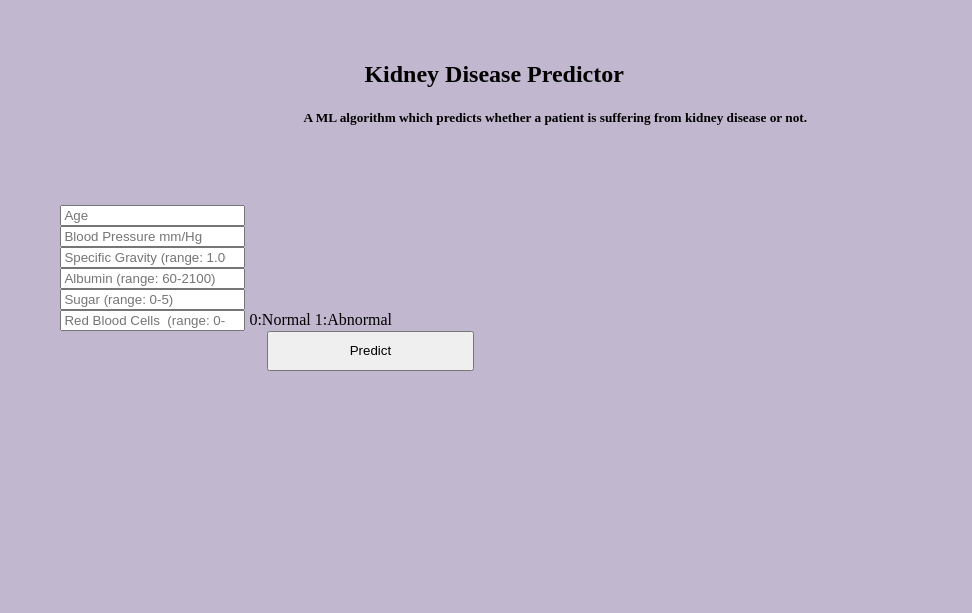
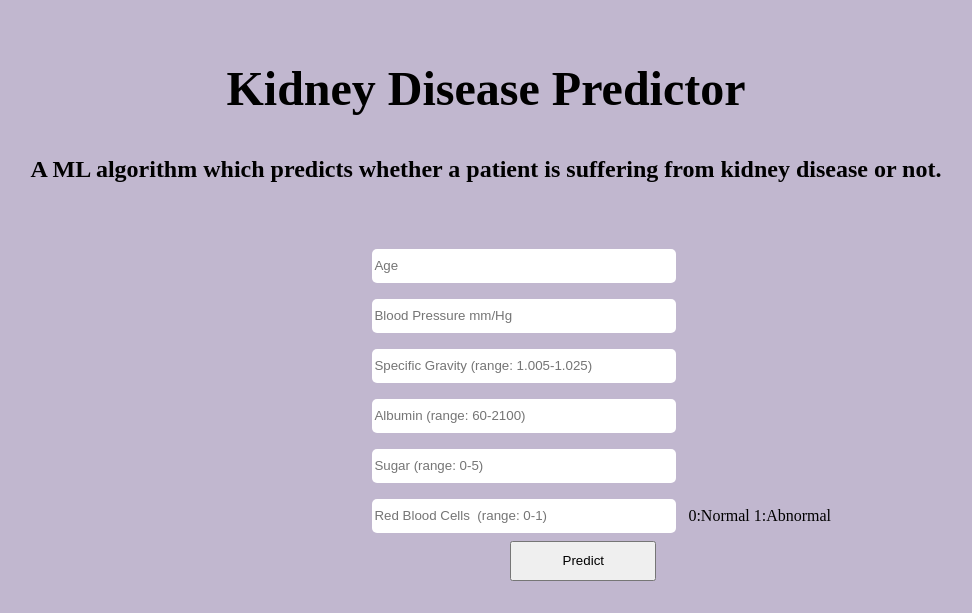
Before and after one commit to prathimacode-hub/DiaLogs, a Flask app: page /kidneystone in a window 1280 px wide. Shown: the part 192-805 px from the top of the page, without its empty margins (154-1126 px from the left). Run offline with Flask 2, Linux system fonts and the light colour scheme.

Commit message:
styled the kidney disease form page

```diff
--- a/static/kidney_form.css
+++ b/static/kidney_form.css
@@ -0,0 +1,27 @@
+body {
+    background-color: rgb(193, 183, 207);
+    margin: 2rem;
+    padding: 0;
+}
+
+.new h2 {
+    text-align: center;
+    font-size: 3rem;
+}
+.new h5 {
+    text-align: center;
+    font-size: 1.5rem;
+}
+
+form {
+    margin-left: 40%;
+}
+
+.form-group input {
+    width: 300px;
+    height: 2rem;
+    outline: none;
+    border: none;
+    margin: 0.5rem;
+    border-radius: 5px;
+}
--- a/templates/kidney_disease_form.html
+++ b/templates/kidney_disease_form.html
@@ -1,15 +1,19 @@
 {% extends 'base.html'%}
-
 {% block content %}
-
+<html>
+  <head>
+    <meta charset="UTF-8">
+    <meta name="description" content="DiaLog">
+    <link rel="stylesheet" href="../static/kidney_form.css">
+  </head>
 
   <section class="new" style="height: 30%;width: 100%; margin-top: 5%;">
-  <h2 style="margin-left: 40%;">Kidney Disease Predictor</h2>
-  <h5 style="margin-left: 35%;">A ML algorithm which predicts whether a patient is suffering from kidney disease or not.</h5>
+    <h2>Kidney Disease Predictor</h2>
+    <h5>A ML algorithm which predicts whether a patient is suffering from kidney disease or not.</h5>
   </section>
 
 
-<form method="post" style="margin-left: 15%;margin-top: 5%;">
+  <form method="post">
     <br>
 
     <div class="form-group col-md-6">
@@ -36,11 +40,8 @@
       <input type="number" class="form-control" id="exampleInputPassword1" placeholder="Red Blood Cells  (range: 0-1) " name="Red_Blood_Cells" required>
       <span>0:Normal 1:Abnormal</span>
     </div>
-
-
-  </div>
-
       <button type="submit" class="btn btn-outline-primary" style="margin-left:20%;height: 40px;width: 20%;">Predict</button>
   </form>
+</html>
 
 {% endblock %}
```
Lines whose indentation alone changed are shown as unchanged.
